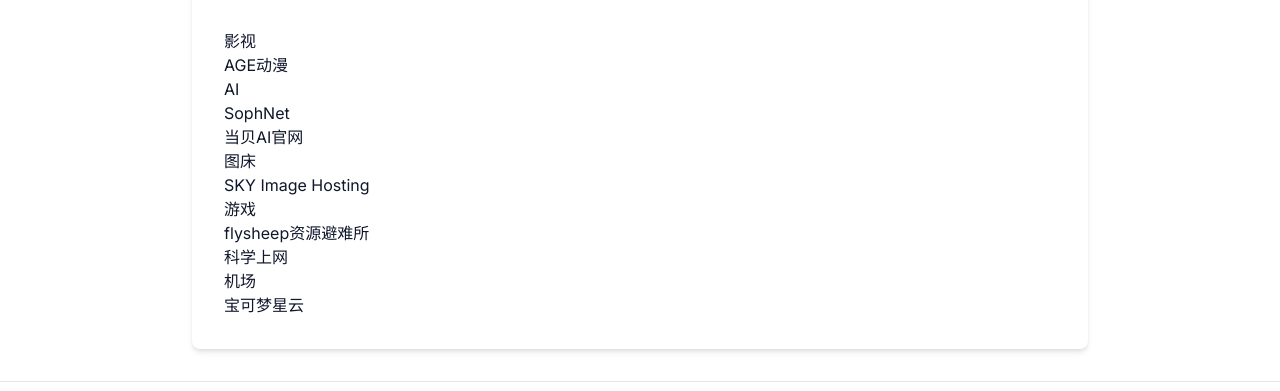
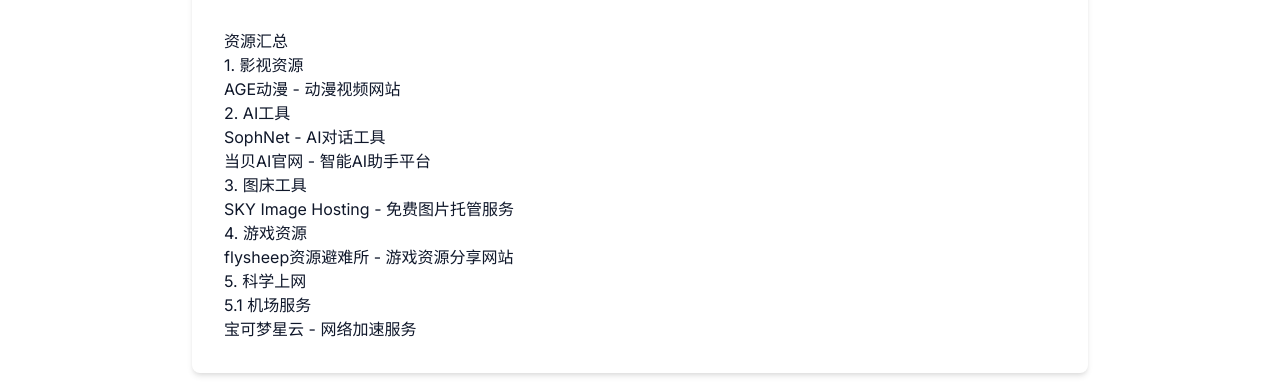
Before and after one commit to lxmecho/Blog, an Astro site: page /post/resourcesummary in a window 1280 px wide. Shown: the part 559-950 px from the top of the page. Built offline with nearby package versions, Linux system fonts and the light colour scheme; Astro itself is replaced by a stand-in of ours; some packages are replaced by stand-ins of ours.

Commit message:
更新博客内容

```diff
--- a/src/content/blog/ResourceSummary.mdx
+++ b/src/content/blog/ResourceSummary.mdx
@@ -9,22 +9,21 @@
 draft: false
 ---
 
-## 影视
-1. [AGE动漫](https://www.agedm.vip/)
+# 资源汇总
 
+## 1. 影视资源
+- [AGE动漫](https://www.agedm.vip/) - 动漫视频网站
 
-## AI
-1. [SophNet](https://sophnet.com/#/playground/chat)
-2. [当贝AI官网](https://ai.dangbei.com/chat)
+## 2. AI工具
+- [SophNet](https://sophnet.com/#/playground/chat) - AI对话工具
+- [当贝AI官网](https://ai.dangbei.com/chat) - 智能AI助手平台
 
-## 图床
-1. [SKY Image Hosting](https://skyimg.net/)
+## 3. 图床工具
+- [SKY Image Hosting](https://skyimg.net/) - 免费图片托管服务
 
+## 4. 游戏资源
+- [flysheep资源避难所](https://www.flysheep6.com/) - 游戏资源分享网站
 
-## 游戏
-1. [flysheep资源避难所](https://www.flysheep6.com/)
-
-
-## 科学上网
-### 机场
-1. [宝可梦星云](https://web2.52pokemon.cc/)
+## 5. 科学上网
+### 5.1 机场服务
+- [宝可梦星云](https://web2.52pokemon.cc/) - 网络加速服务
```
Also changed, not shown: 1 other file.
